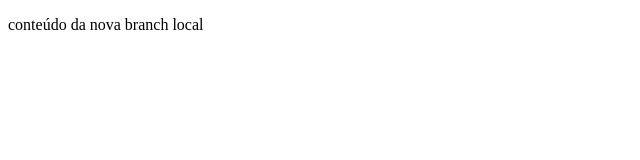
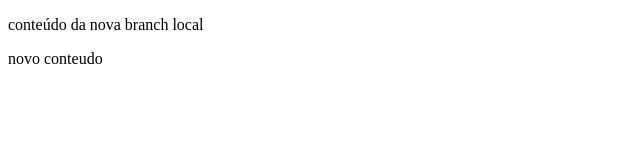
Before and after one commit to 1321valdo/segundo_remoto, a plain HTML site: page index.html in a window 1280 px wide. Shown: the full height of the page, 0-640 px from the left. Drawn offline with Linux system fonts and the light colour scheme.

Commit message:
Nova alteração

```diff
--- a/index.html
+++ b/index.html
@@ -7,5 +7,6 @@
 </head>
 <body>
     <p>conteúdo da nova branch local</p>
+    <p>novo conteudo </p>
 </body>
 </html>
```
